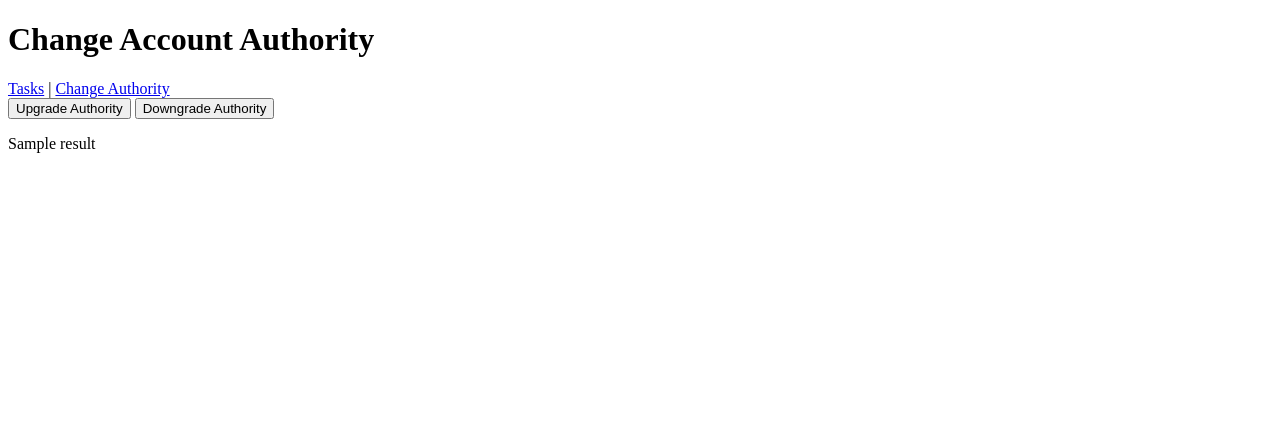
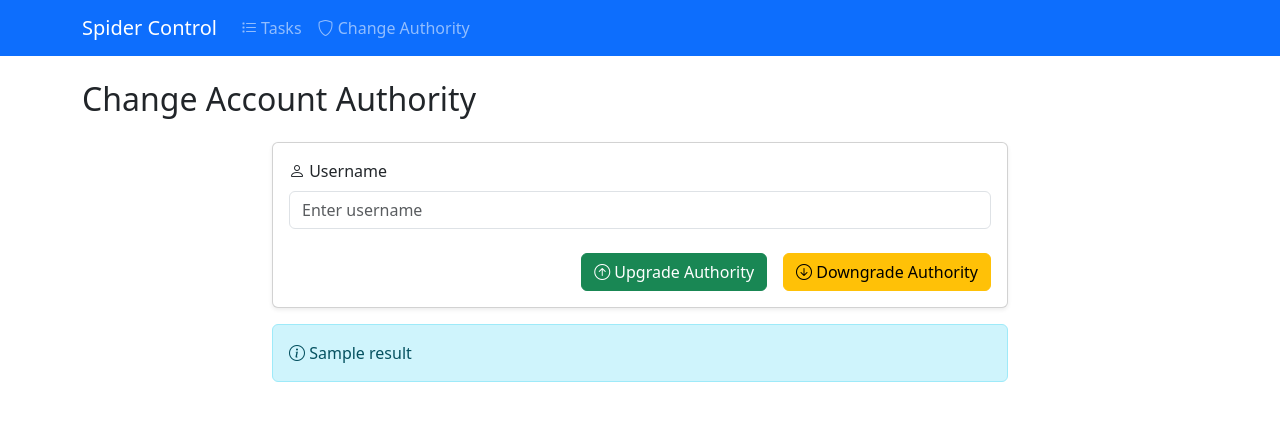
Before and after one commit to jiahaoxiang2000/spider_web, a Django app: template fastapi/templates/change_authority.html in a window 1280 px wide. Shown: the top 421 px of the page. Run offline with Django 5.2, Linux system fonts and the light colour scheme; the template is opened without the code that fills it: most values are stand-ins (such as "Sample title", 1, 10 or a date in 2020).

Commit message:
let the page more beautiful

```diff
--- a/fastapi/templates/base.html
+++ b/fastapi/templates/base.html
@@ -2,27 +2,33 @@
 <html>
 <head>
     <title>{% block title %}{% endblock %}</title>
-    <style>
-        table {
-            border-collapse: collapse;
-            width: 100%;
-        }
-        th, td {
-            border: 1px solid #ddd;
-            padding: 8px;
-            text-align: left;
-        }
-        th {
-            background-color: #f2f2f2;
-        }
-    </style>
+    <link href="https://cdn.jsdelivr.net/npm/bootstrap@5.3.0/dist/css/bootstrap.min.css" rel="stylesheet">
+    <link href="https://cdn.jsdelivr.net/npm/bootstrap-icons@1.11.0/font/bootstrap-icons.css" rel="stylesheet">
+    <script src="https://cdn.jsdelivr.net/npm/bootstrap@5.3.0/dist/js/bootstrap.bundle.min.js"></script>
 </head>
 <body>
-    <h1>{% block header %}{% endblock %}</h1>
-    <nav>
-        <a href="/task">Tasks</a> |
-        <a href="/change_authority">Change Authority</a>
+    <nav class="navbar navbar-expand-lg navbar-dark bg-primary mb-4">
+        <div class="container">
+            <a class="navbar-brand" href="#"><i class="bi bi-spider"></i> Spider Control</a>
+            <button class="navbar-toggler" type="button" data-bs-toggle="collapse" data-bs-target="#navbarNav">
+                <span class="navbar-toggler-icon"></span>
+            </button>
+            <div class="collapse navbar-collapse" id="navbarNav">
+                <ul class="navbar-nav">
+                    <li class="nav-item">
+                        <a class="nav-link" href="/task"><i class="bi bi-list-task"></i> Tasks</a>
+                    </li>
+                    <li class="nav-item">
+                        <a class="nav-link" href="/change_authority"><i class="bi bi-shield"></i> Change Authority</a>
+                    </li>
+                </ul>
+            </div>
+        </div>
     </nav>
-    {% block content %}{% endblock %}
+
+    <div class="container">
+        <h2 class="mb-4">{% block header %}{% endblock %}</h2>
+        {% block content %}{% endblock %}
+    </div>
 </body>
 </html>
--- a/fastapi/templates/change_authority.html
+++ b/fastapi/templates/change_authority.html
@@ -1,4 +1,3 @@
-<!-- FILE: spider_project/spider_app/templates/spider_app/change_authority.html -->
 {% extends "base.html" %}
 
 {% block title %}Change Account Authority{% endblock %}
@@ -6,11 +5,37 @@
 {% block header %}Change Account Authority{% endblock %}
 
 {% block content %}
-    <form method="post" action="/change_authority">
-        <button type="submit" name="action" value="upgrade">Upgrade Authority</button>
-        <button type="submit" name="action" value="downgrade">Downgrade Authority</button>
-    </form>
-    {% if result %}
-        <p>{{ result }}</p>
-    {% endif %}
+<div class="row justify-content-center">
+    <div class="col-md-8">
+        <div class="card shadow-sm">
+            <div class="card-body">
+                <form method="post" action="/change_authority">
+                    <div class="form-group mb-4">
+                        <label for="username" class="form-label">
+                            <i class="bi bi-person"></i> Username
+                        </label>
+                        <input type="text" class="form-control" id="username" name="username"
+                               placeholder="Enter username" required>
+                    </div>
+                    <div class="d-grid gap-2 d-md-flex justify-content-md-end">
+                        <button type="submit" name="action" value="upgrade"
+                                class="btn btn-success me-md-2">
+                            <i class="bi bi-arrow-up-circle"></i> Upgrade Authority
+                        </button>
+                        <button type="submit" name="action" value="downgrade"
+                                class="btn btn-warning">
+                            <i class="bi bi-arrow-down-circle"></i> Downgrade Authority
+                        </button>
+                    </div>
+                </form>
+            </div>
+        </div>
+
+        {% if result %}
+        <div class="alert alert-info mt-3" role="alert">
+            <i class="bi bi-info-circle"></i> {{ result }}
+        </div>
+        {% endif %}
+    </div>
+</div>
 {% endblock %}
```
Also changed, not shown: fastapi/main.py (+17 -0 lines), fastapi/templates/task.html (+35 -14 lines).
